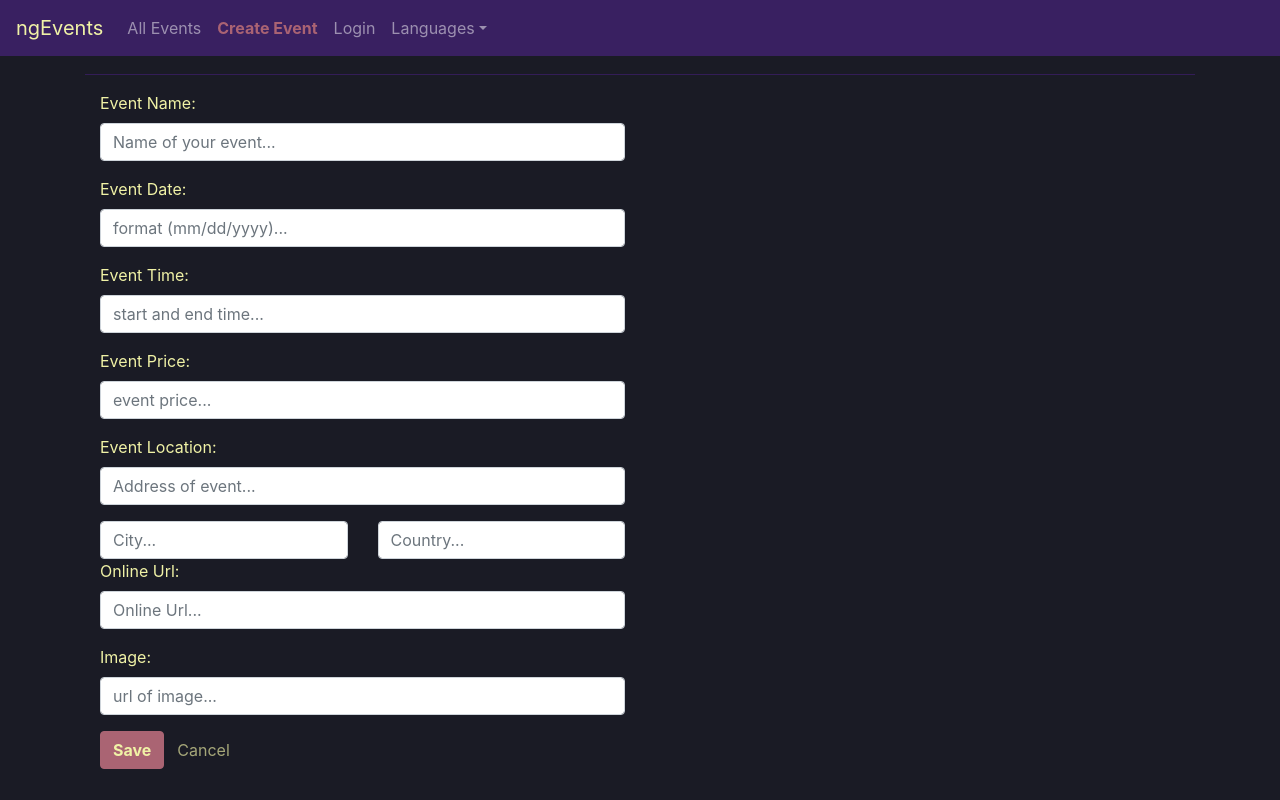
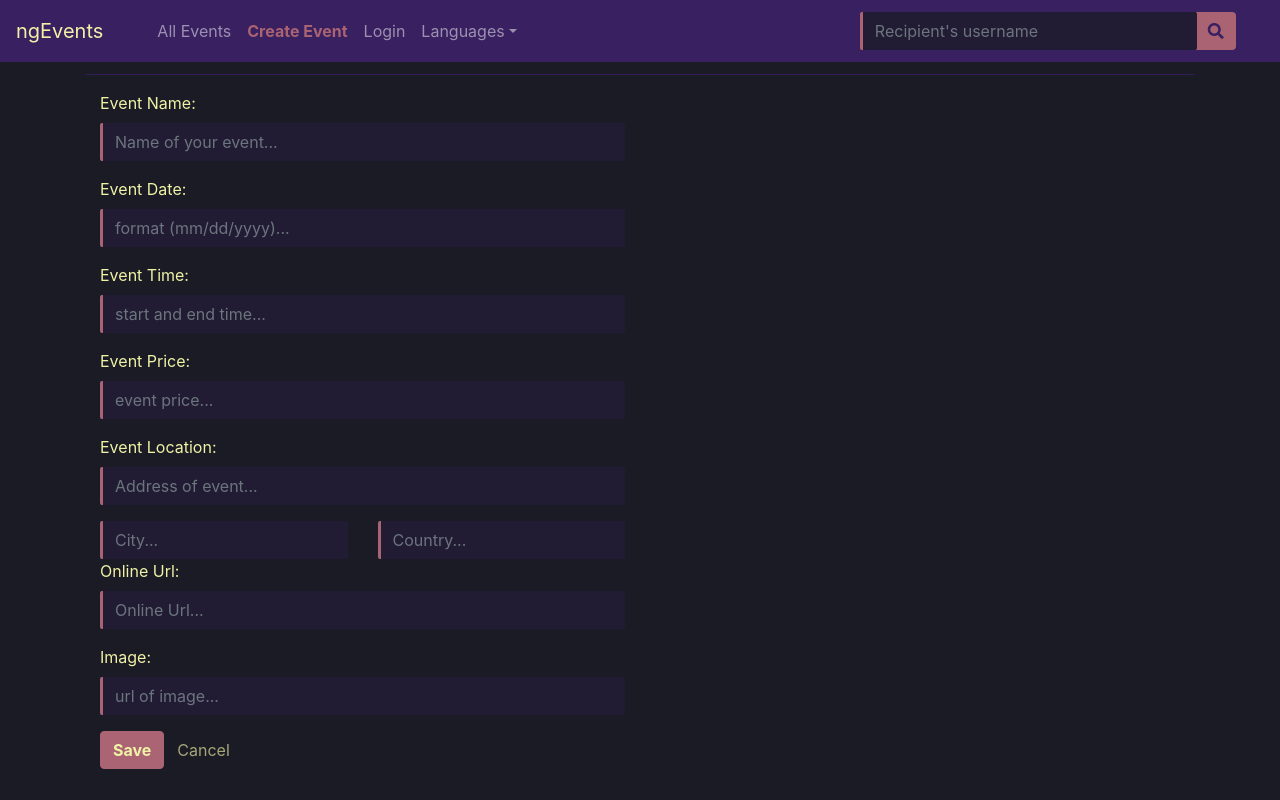
Before and after one commit to Chibi97/Events_Angular_App, an Angular app: page /events/new in a window 1280 px wide. Built offline with nearby package versions, Linux system fonts and the light colour scheme.

Commit message:
change style for form-control

```diff
--- a/src/app/events/create-event.component.html
+++ b/src/app/events/create-event.component.html
@@ -6,21 +6,21 @@
       [ngClass]="{'error': newEventForm.controls.name?.invalid && newEventForm.controls.name?.touched}">
       <label for="eventName">Event Name:</label>
       <em *ngIf="newEventForm.controls.name?.invalid && (newEventForm.controls.name?.touched)">Required</em>
-      <input (ngModel)="newEvent.name" name="name" required id="name" type="text" class="form-control"
+      <input (ngModel)="newEvent.name" name="name" required id="name" type="text" class="form-control my-input"
         placeholder="Name of your event..." />
     </div>
     <div class="form-group"
       [ngClass]="{'error': newEventForm.controls.date?.invalid && newEventForm.controls.date?.touched}">
       <label for="eventDate">Event Date:</label>
       <em *ngIf="newEventForm.controls.date?.invalid && (newEventForm.controls.date?.touched)">Required</em>
-      <input (ngModel)="newEvent.date" name="date" required id="eventDate" type="text" class="form-control"
+      <input (ngModel)="newEvent.date" name="date" required id="eventDate" type="text" class="form-control my-input"
         placeholder="format (mm/dd/yyyy)..." />
     </div>
     <div class="form-group"
       [ngClass]="{'error': newEventForm.controls.time?.invalid && newEventForm.controls.time?.touched}">
       <label for="eventTime">Event Time:</label>
       <em *ngIf="newEventForm.controls.time?.invalid && (newEventForm.controls.time?.touched)">Required</em>
-      <input (ngModel)="newEvent.time" name="time" required id="eventTime" type="text" class="form-control"
+      <input (ngModel)="newEvent.time" name="time" required id="eventTime" type="text" class="form-control my-input"
         placeholder="start and end time..." />
     </div>
     <div class="form-group"
@@ -28,30 +28,29 @@
       <label for="eventPrice">Event Price:</label>
       <em *ngIf="newEventForm.controls.price?.invalid && (newEventForm.controls.price?.touched)">Required</em>
       <input (ngModel)="newEvent.price" name="price" required id="eventPrice" type="text" type="number"
-        class="form-control"
-        placeholder="event price..." />
+        class="form-control my-input" placeholder="event price..." />
     </div>
 
     <div ngModelGroup="location">
         <div class="form-group">
             <label for="address">Event Location:</label>
-            <input (ngModel)="newEvent.address" name="address" id="address" type="text" class="form-control"
+            <input (ngModel)="newEvent.address" name="address" id="address" type="text" class="form-control my-input"
             placeholder="Address of event..." />
         </div>
         <div class="row">
             <div class="col-md-6">
-                <input (ngModel)="newEvent.city" name="city" id="city" type="text" class="form-control" placeholder="City..." />
+                <input (ngModel)="newEvent.city" name="city" id="city" type="text" class="form-control my-input" placeholder="City..." />
             </div>
             <div class="col-md-6">
-                <input (ngModel)="newEvent.country" name="country" id="country" type="text" class="form-control"
-            placeholder="Country..." />
+                <input (ngModel)="newEvent.country" name="country" id="country" type="text"
+                  class="form-control my-input" placeholder="Country..." />
             </div>
         </div>
     </div>
 
     <div class="form-group">
       <label for="onlineUrl">Online Url:</label>
-      <input (ngModel)="newEvent.onlineUrl" name="onlineUrl" id="onlineUrl" type="text" class="form-control"
+      <input (ngModel)="newEvent.onlineUrl" name="onlineUrl" id="onlineUrl" type="text" class="form-control my-input"
         placeholder="Online Url..." />
     </div>
     <div class="form-group"
@@ -63,7 +62,7 @@
         *ngIf="newEventForm.controls.imageUrl?.invalid && newEventForm.controls.imageUrl?.touched  && newEventForm.controls.imageUrl?.errors.pattern">Must
         be a png or jpg url</em>
       <input (ngModel)="newEvent.imageUrl" name="imageUrl" required pattern=".*\/.*.(png|jpg)" id="imageUrl" type="text"
-        class="form-control" placeholder="url of image..." />
+        class="form-control my-input" placeholder="url of image..." />
       <img [src]="newEventForm.controls.imageUrl.value"
         *ngIf="newEventForm.controls.imageUrl?.valid" />
     </div>
--- a/src/app/events/event-details/create-session.component.html
+++ b/src/app/events/event-details/create-session.component.html
@@ -6,17 +6,19 @@
     <div class="form-group" [ngClass]="{'error': name.invalid && name.dirty }">
       <label for="sessionName">Session Name:</label>
       <em *ngIf="name.invalid && name.dirty">Required</em>
-      <input formControlName="name" id="sessionName" type="text" class="form-control" placeholder="session name..." />
+      <input formControlName="name" id="sessionName" type="text" class="form-control my-input"
+        placeholder="session name..." />
     </div>
     <div class="form-group" [ngClass]="{'error': presenter.invalid && presenter.dirty }">
       <label for="eventDate">Presenter:</label>
       <em *ngIf="presenter.invalid && presenter.dirty">Required</em>
-      <input formControlName="presenter" id="presenter" type="text" class="form-control" placeholder="presenter..." />
+      <input formControlName="presenter" id="presenter" type="text" class="form-control my-input"
+        placeholder="presenter..." />
     </div>
     <div class="form-group" [ngClass]="{'error': duration.invalid && duration.dirty }">
       <label for="duration">Duration:</label>
       <em *ngIf="duration.invalid && duration.dirty">Required</em>
-      <select formControlName="duration" class="form-control">
+      <select formControlName="duration" class="form-control my-input">
         <option value="">select duration...</option>
         <option value="1">Half Hour</option>
         <option value="2">1 Hour</option>
@@ -27,7 +29,7 @@
     <div class="form-group" [ngClass]="{'error': level.invalid && level.dirty }">
       <label for="level">Level:</label>
       <em *ngIf="level.invalid && level.dirty">Required</em>
-      <select formControlName="level" class="form-control">
+      <select formControlName="level" class="form-control my-input">
         <option value="">select level...</option>
         <option value="Beginner">Beginner</option>
         <option value="Intermediate">Intermediate</option>
@@ -40,7 +42,8 @@
       <em *ngIf="abstract.invalid && abstract.dirty && abstract?.errors.maxlength">Cannot exceed 400 characters.</em>
       <em *ngIf="abstract.invalid && abstract.dirty && abstract?.errors.restrictedWords">Restricted words found:
         {{ abstract.errors.restrictedWords }} </em>
-      <textarea formControlName="abstract" id="abstract" rows=3 class="form-control" placeholder="abstract..."></textarea>
+      <textarea formControlName="abstract" id="abstract" rows=3 class="form-control my-input"
+        placeholder="abstract..."></textarea>
     </div>
     <button type="submit" [disabled]="sessionForm.invalid" class="btn pink-primary">Save</button>
     <button type="button" (click)="cancel()" class="btn pink-default">Cancel</button>
--- a/src/app/nav/navbar.component.html
+++ b/src/app/nav/navbar.component.html
@@ -4,10 +4,12 @@
     data-target="#navbarsDefault" aria-controls="navbarsDefault" aria-expanded="false" aria-label="Toggle navigation">
     <span class="navbar-toggler-icon"></span>
   </button>
-  <div [ngbCollapse]="isNavbarCollapsed" class="collapse navbar-collapse" id="navbarsDefault">
+  <div [ngbCollapse]="isNavbarCollapsed" class="collapse navbar-collapse col-12" id="navbarsDefault">
+    <div class="col-7">
       <ul class="navbar-nav mr-auto">
         <li>
-        <a [routerLink]="['/events']" routerLinkActive="active" [routerLinkActiveOptions]="{exact:true}" class="nav-link" >All Events</a>
+          <a [routerLink]="['/events']" routerLinkActive="active" [routerLinkActiveOptions]="{exact:true}"
+            class="nav-link">All Events</a>
           <!-- [routerLink]="['/events']" its this prop binding that sets "href" in the background!!
             when the link is active, activate the "active" css class xD
         -->
@@ -37,4 +39,17 @@
         </li>
       </ul>
     </div>
+
+    <div class="col-12 col-md-4">
+      <div class="input-group mb-1 mt-1">
+        <input type="text" class="form-control my-input" placeholder="Recipient's username" aria-label="Recipient's username"
+          aria-describedby="basic-addon2">
+        <div class="input-group-append">
+          <span class="input-group-text my-search">
+            <i class="fas fa-search"></i>
+          </span>
+        </div>
+      </div>
+    </div>
+  </div>
 </nav>
--- a/src/app/user/login.component.html
+++ b/src/app/user/login.component.html
@@ -1,16 +1,16 @@
-<h1 class="spacer pt-5">Login</h1>
+<h1 class="spacer mt-5">Login</h1>
 <hr>
 <div class="col-md-4">
   <form #loginForm="ngForm" (ngSubmit)="login(loginForm.value)" autocomplete="off">
     <div class="form-group">
       <label for="userName">User Name:</label>
       <em *ngIf="loginForm.controls.userName?.invalid && (loginForm.controls.userName?.touched || mouseOverLogin)">Required</em>
-      <input (ngModel)="userName" name="userName" required="required" id="userName" type="text" class="form-control" placeholder="User Name..." />
+      <input (ngModel)="userName" name="userName" required="required" id="userName" type="text" class="form-control my-input" placeholder="User Name..." />
     </div>
     <div class="form-group">
       <label for="password">Password:</label>
       <em *ngIf="loginForm.controls.password?.invalid && (loginForm.controls.password?.touched || mouseOverLogin)">Required</em>
-      <input (ngModel)="password" name="password" required id="password" type="password" class="form-control"
+      <input (ngModel)="password" name="password" required id="password" type="password" class="form-control my-input"
         placeholder="Password..." />
     </div>
 
--- a/src/app/user/profile.component.html
+++ b/src/app/user/profile.component.html
@@ -5,7 +5,8 @@
     <form [formGroup]="profileForm" (ngSubmit)="saveProfile(profileForm.value )" autocomplete="off" novalidate>
       <div class="form-group" [ngClass]="{ 'error': !validField(profileForm.controls.firstName) }">
         <label for="firstName">First Name:</label>
-        <input formControlName="firstName" id="firstName" type="text" class="form-control" placeholder="First Name..." />
+        <input formControlName="firstName" id="firstName" type="text" class="form-control my-input"
+          placeholder="First Name..." />
         <!-- required in order to bind html elements to component.ts fields -->
         <em *ngIf="!validField(profileForm.controls.firstName) && profileForm.controls.firstName.errors.required">Required</em>
         <em
@@ -14,7 +15,8 @@
       </div>
       <div class="form-group" [ngClass]="{ 'error': !validField(profileForm.controls.lastName) }">
         <label for="lastName">Last Name:</label>
-        <input formControlName="lastName" id="lastName" type="text" class="form-control" placeholder="Last Name..." />
+        <input formControlName="lastName" id="lastName" type="text" class="form-control my-input"
+          placeholder="Last Name..." />
         <em
           *ngIf="!validField(profileForm.controls.lastName) && profileForm.controls.lastName.errors.required">Required</em>
         <em
--- a/src/styles.css
+++ b/src/styles.css
@@ -9,6 +9,25 @@ body {
 
 nav {
   background: #392061 !important;
+}
+
+.my-search {
+  cursor: pointer;
+  background: #aa6373;
+  border: none !important;
+  color: #392061;
+}
+
+.my-input {
+  border: none !important;
+  border-radius: 2px !important;
+  border-left: 3px solid #aa6373 !important;
+  background: #211c34 !important;
+  color: #aa6373 !important;
+}
+
+.my-input:hover, .my-input:focus {
+  box-shadow: 0 0 0 0.15rem #aa63734f !important;
 }
 
 hr {
```
Lines whose indentation alone changed are shown as unchanged.
